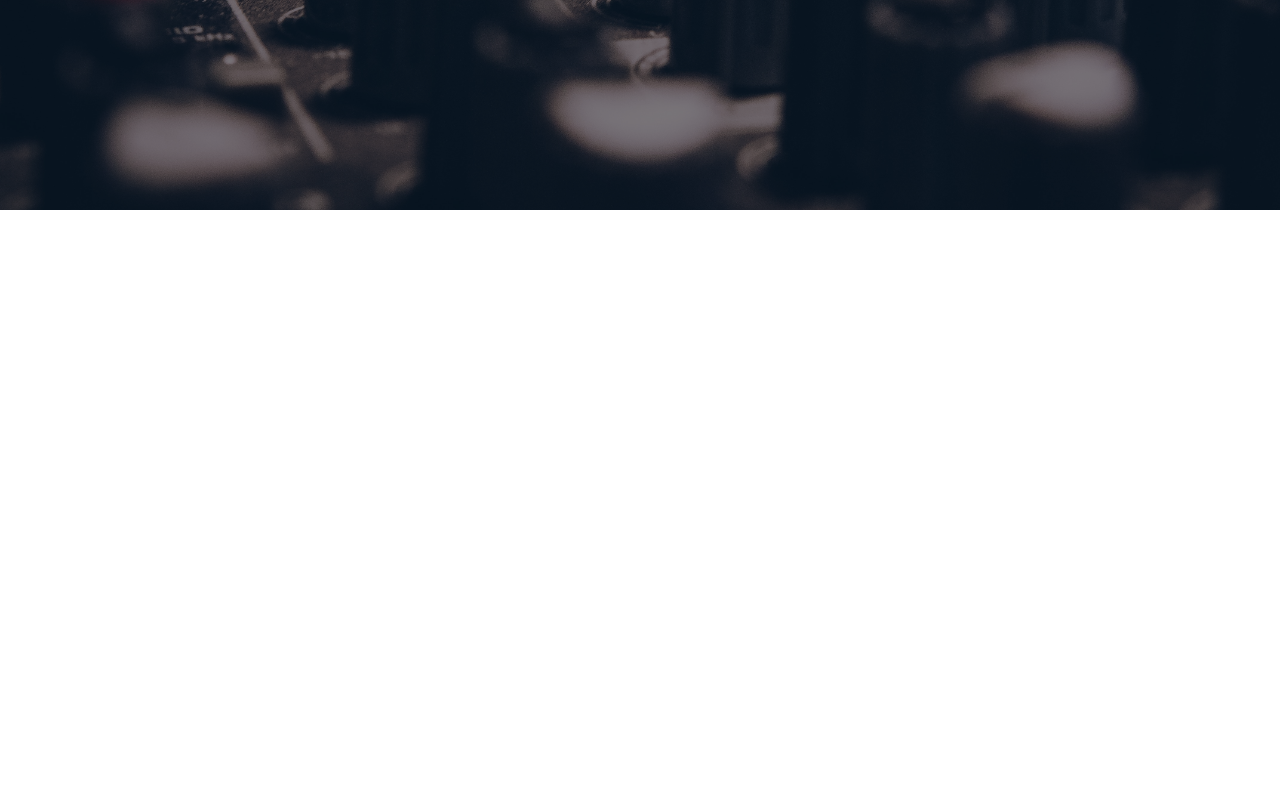
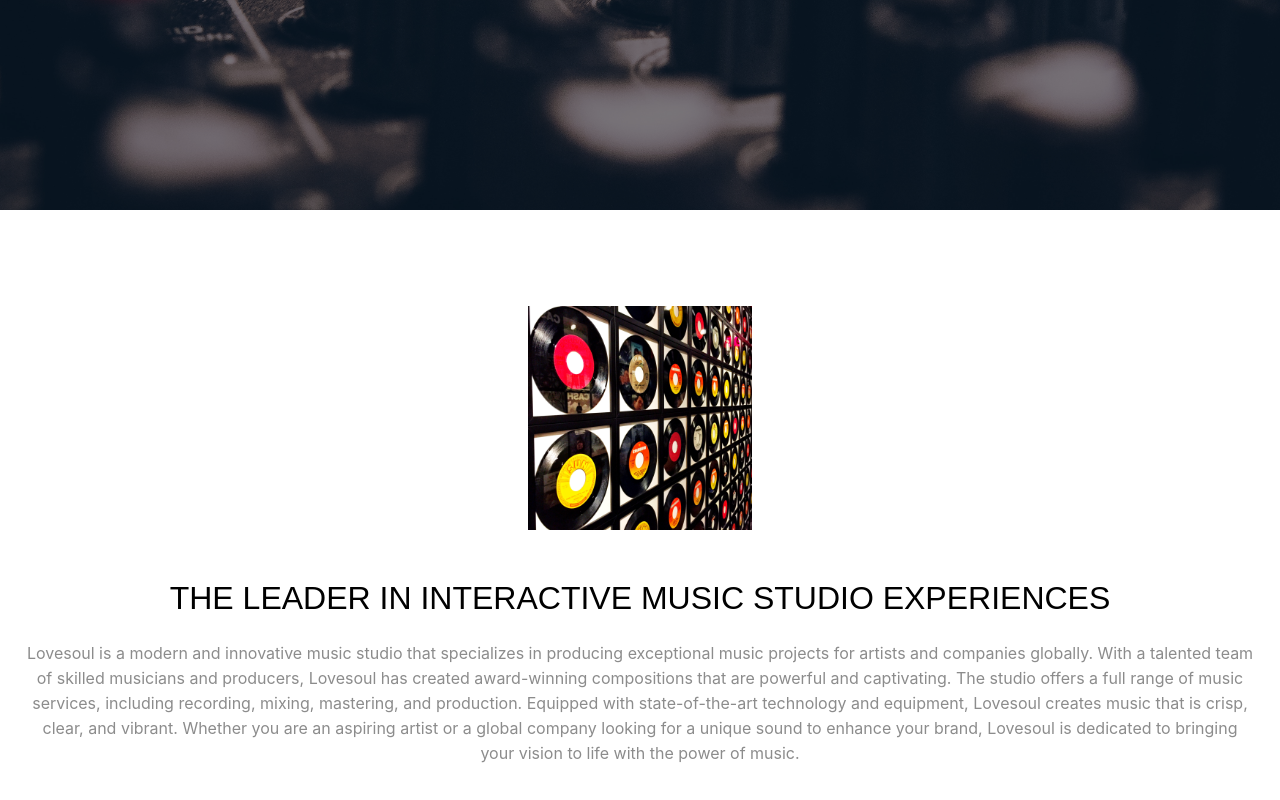
Before and after one commit to CESAR-JARAMILLO/Lovesoul-React, a React (Create React App) app: page / in a window 1280 px wide. Shown: the part 590-1390 px from the top of the page. Before the commit the page ends 800 px from the top, so only its background shows below. Built offline with nearby package versions, Linux system fonts and the light colour scheme.

Commit message:
created and styled about section

```diff
--- a/src/App.js
+++ b/src/App.js
@@ -1,6 +1,7 @@
 import { useState } from 'react'
 import './App.css';
 import Navbar from './components/Navbar/Navbar'
+import AboutSection from './components/AboutSection/AboutSection'
 
 function App() {
   const [isHamburgerClicked, setIsHamburgerClicked] = useState(false);
@@ -39,6 +40,7 @@ function App() {
           </section>
         </header>
       </div>
+      <AboutSection />
     </div>
   );
 }
--- /dev/null
+++ b/src/components/AboutSection/AboutSection.css
@@ -0,0 +1,24 @@
+.about-section {
+  text-align: center;
+  margin: 96px 24px;
+}
+
+.about-section
+img {
+  height: 224px;
+}
+
+.about-section
+h2 {
+  font-family: 'Josefin Sans', sans-serif;
+  font-size: 32px;
+  font-weight: 300;
+  text-transform: uppercase;
+  margin: 46px 0 24px 0;
+}
+
+.about-section
+p {
+  line-height: 25px;
+  color: #8c8c8c;
+}
--- /dev/null
+++ b/src/components/AboutSection/AboutSection.js
@@ -0,0 +1,17 @@
+import React from 'react'
+import './AboutSection.css'
+import image from '../../images/vinyl.jpg'
+
+function AboutSection() {
+  return (
+    <section className='about-section'>
+      <img src={image} />
+
+      <h2>THE LEADER IN INTERACTIVE MUSIC STUDIO EXPERIENCES</h2>
+
+      <p>Lovesoul is a modern and innovative music studio that specializes in producing exceptional music projects for artists and companies globally. With a talented team of skilled musicians and producers, Lovesoul has created award-winning compositions that are powerful and captivating. The studio offers a full range of music services, including recording, mixing, mastering, and production. Equipped with state-of-the-art technology and equipment, Lovesoul creates music that is crisp, clear, and vibrant. Whether you are an aspiring artist or a global company looking for a unique sound to enhance your brand, Lovesoul is dedicated to bringing your vision to life with the power of music.</p>
+    </section>
+  )
+}
+
+export default AboutSection
```
